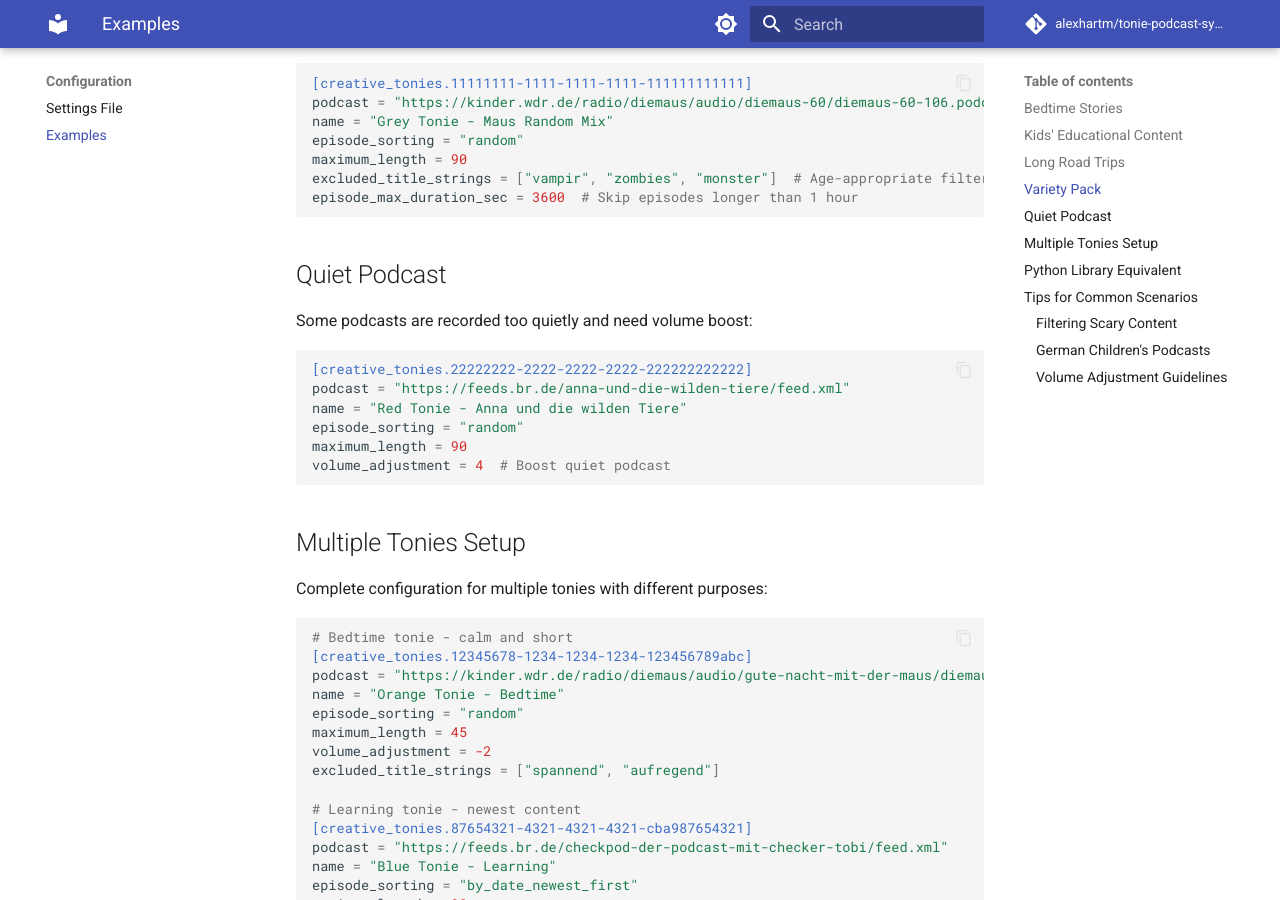
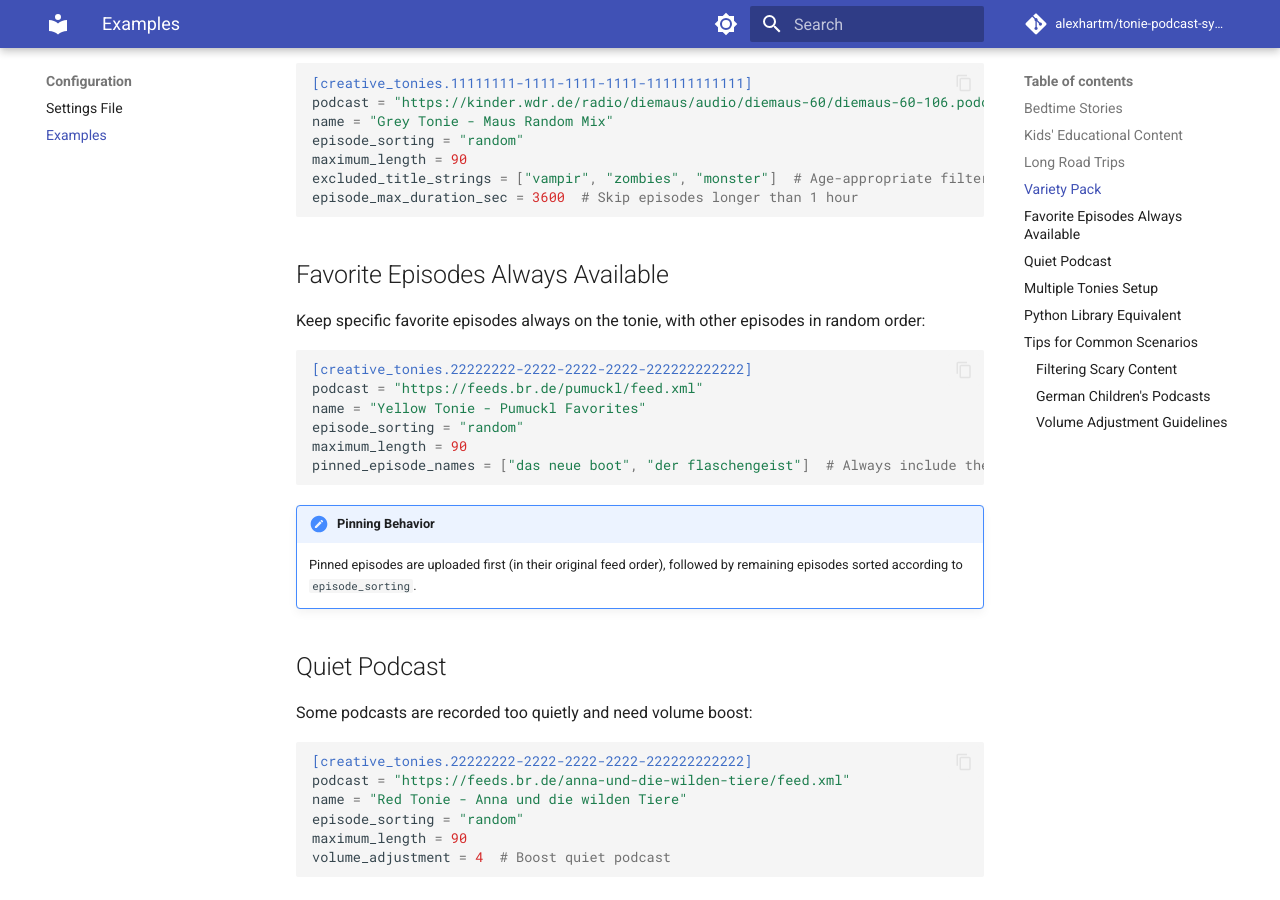
Before and after one commit to alexhartm/tonie-podcast-sync, an MkDocs documentation site: the page built from docs/configuration/examples.md, in a window 1280 px wide and 900 px high, scrolled down 1126 px. Built offline with MkDocs 1.6.1 and Material for MkDocs 9.7.7, drawn with Linux system fonts in a browser that asks for light colours; comment, search, counter and statistics services are not loaded.

Commit message:
PR #48 added to docs

````diff
--- a/docs/configuration/examples.md
+++ b/docs/configuration/examples.md
@@ -54,6 +54,22 @@ maximum_length = 90
 excluded_title_strings = ["vampir", "zombies", "monster"]  # Age-appropriate filtering
 episode_max_duration_sec = 3600  # Skip episodes longer than 1 hour
 ```
+
+## Favorite Episodes Always Available
+
+Keep specific favorite episodes always on the tonie, with other episodes in random order:
+
+```toml
+[creative_tonies.22222222-2222-2222-2222-222222222222]
+podcast = "https://feeds.br.de/pumuckl/feed.xml"
+name = "Yellow Tonie - Pumuckl Favorites"
+episode_sorting = "random"
+maximum_length = 90
+pinned_episode_names = ["das neue boot", "der flaschengeist"]  # Always include these episodes
+```
+
+!!! note "Pinning Behavior"
+    Pinned episodes are uploaded first (in their original feed order), followed by remaining episodes sorted according to `episode_sorting`.
 
 ## Quiet Podcast
 
````
Also changed, not shown: docs/configuration/settings.md (+10 -0 lines), docs/index.md (+1 -1 lines), docs/usage/cli.md (+1 -1 lines), docs/usage/library.md (+18 -1 lines).
